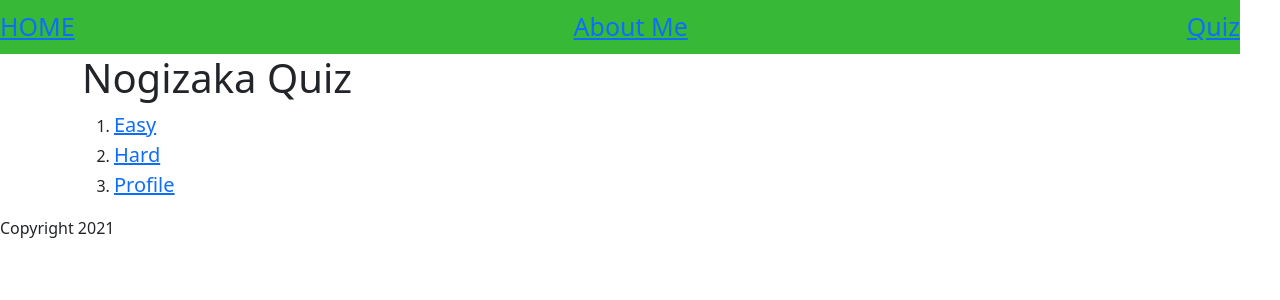
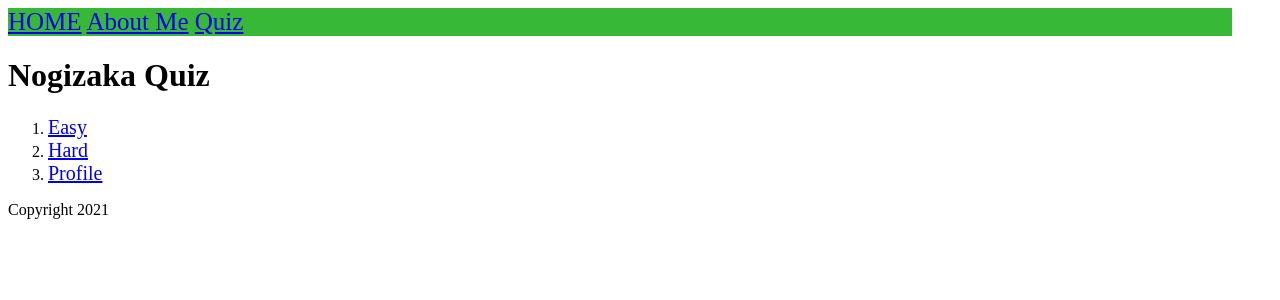
Before and after one commit to kokoichi206/django-website-test, a Django app: page /quiz/ in a window 1280 px wide. Shown: the top 300 px of the page. Run offline with Django 3.2, Linux system fonts and the light colour scheme.

Commit message:
profile quiz

```diff
--- a/website/templates/quiz.html
+++ b/website/templates/quiz.html
@@ -19,8 +19,8 @@
       <!-- Place favicon.ico in the root directory -->
 
       <!-- CSS only -->
-      <link href="https://cdn.jsdelivr.net/npm/bootstrap@5.0.0-beta2/dist/css/bootstrap.min.css" rel="stylesheet" integrity="sha384-BmbxuPwQa2lc/FVzBcNJ7UAyJxM6wuqIj61tLrc4wSX0szH/Ev+nYRRuWlolflfl" crossorigin="anonymous">
-      <meta name="theme-color" content="#fafafa">
+      <!-- <link href="https://cdn.jsdelivr.net/npm/bootstrap@5.0.0-beta2/dist/css/bootstrap.min.css" rel="stylesheet" integrity="sha384-BmbxuPwQa2lc/FVzBcNJ7UAyJxM6wuqIj61tLrc4wSX0szH/Ev+nYRRuWlolflfl" crossorigin="anonymous">
+      <meta name="theme-color" content="#fafafa"> -->
 
       <link rel="stylesheet" href="{% static 'main.css' %}">
     </head>
```
